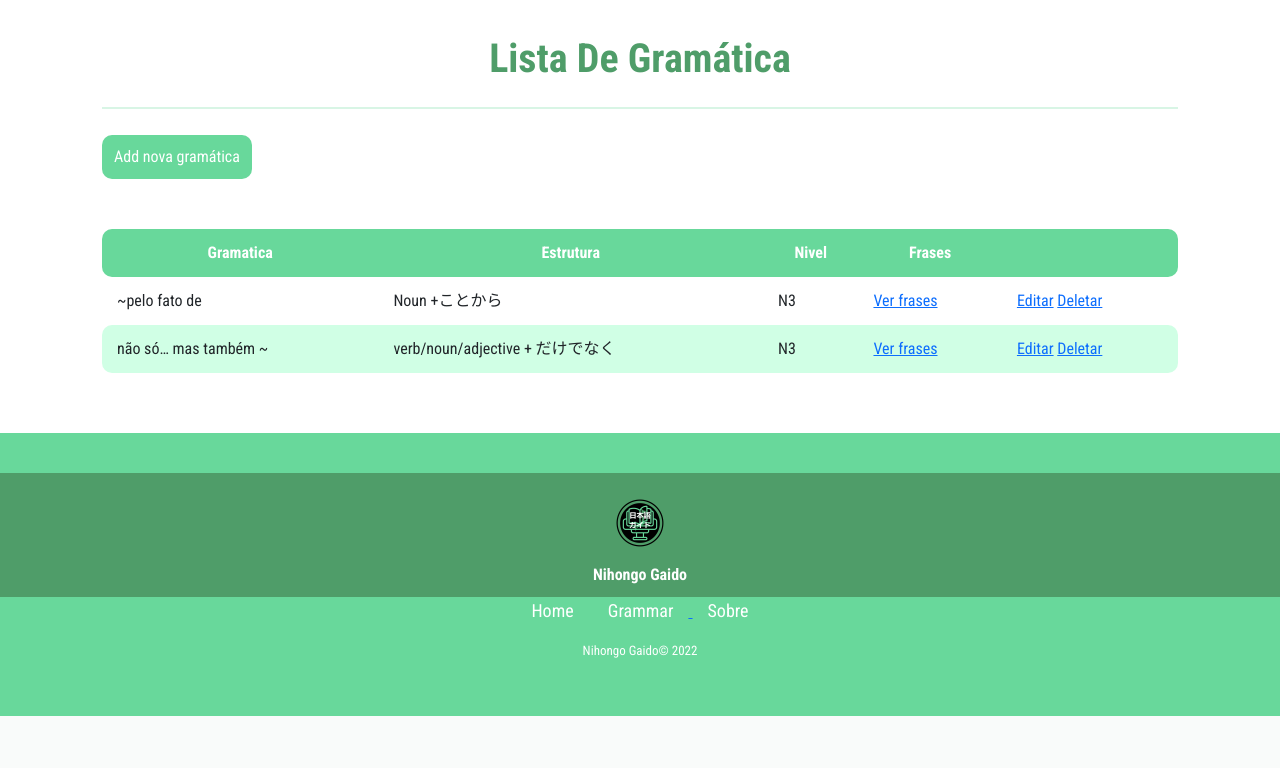
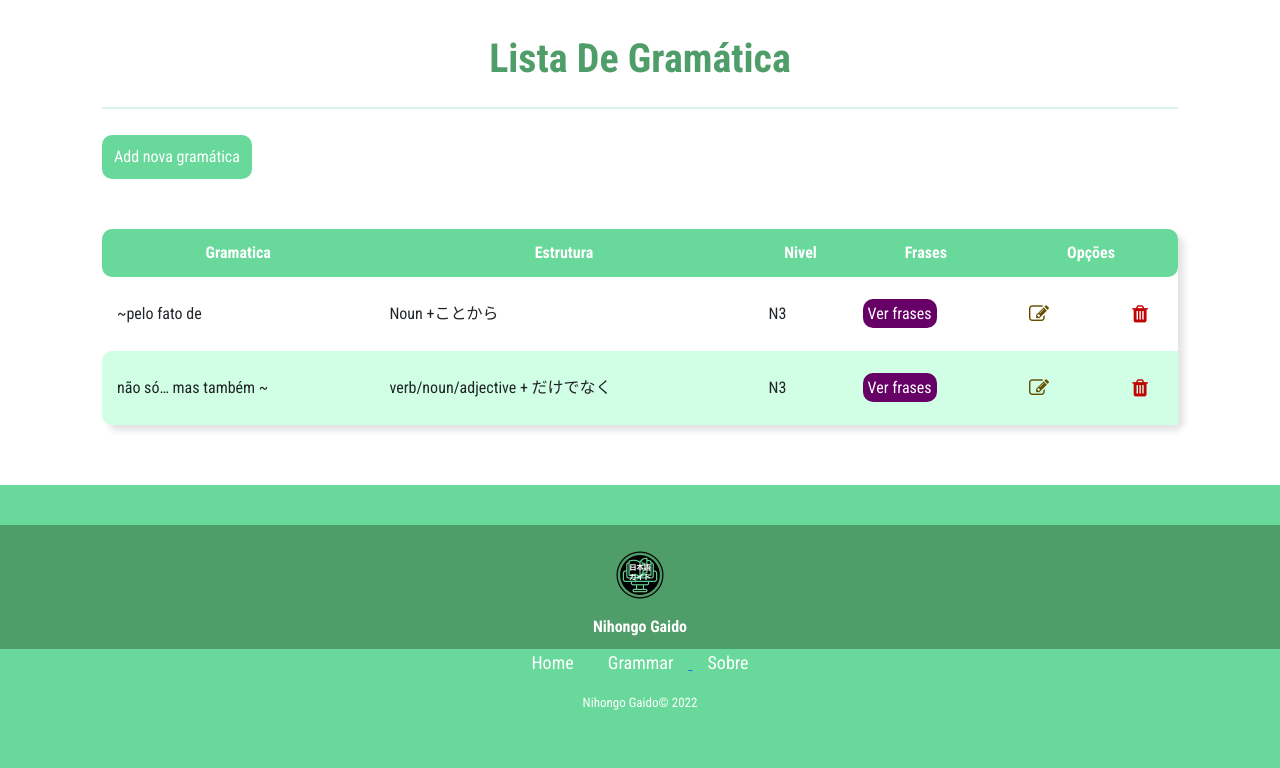
Before and after one commit to Renildo15/Nihongo-Gaido, a Django app: page /grammar/grammar_list/ in a window 1280 px wide. Shown: the part 89-857 px from the top of the page. Before the commit the page ends 805 px from the top, so only its background shows below. Run offline with Django 4.2, Linux system fonts and the light colour scheme; data comes from the database, SQL or seed files in the repository; both versions use the stored data as it was after the commit; some web fonts are replaced.

Commit message:
Adicionando estilo na tabela grammar #21

```diff
--- a/src/grammar_app/templates/grammar_list.html
+++ b/src/grammar_app/templates/grammar_list.html
@@ -21,7 +21,7 @@
           <th>Estrutura</th>
           <th>Nivel</th>
           <th>Frases</th>
-          <th></th>
+          <th>Opções</th>
         </tr>
       </thead>
       <tbody>
@@ -31,9 +31,9 @@
           <td>{{g.estrutura}}</td>
           <td>{{g.nivel}}</td>
           <td><a class="btn-frase" href="{% url 'phrase:phrases_list' g.id %}">Ver frases</a></td>
-          <td>
-            <a class="btn-edit" href="{% url 'grammar:update' g.id %}">Editar</a>
-            <a class="btn-delete" href="{% url 'grammar:delete' g.id %}">Deletar</a>
+          <td class="btn-table">
+            <a class="btn-edit" href="{% url 'grammar:update' g.id %}"><i class="fa fa-edit"></i></a>
+            <a class="btn-delete" href="{% url 'grammar:delete' g.id %}"><i class="fa fa-trash"></i></a>
           </td>
         </tr>
         {% endfor %}
--- a/src/static/styles/estilo-11.css
+++ b/src/static/styles/estilo-11.css
@@ -465,7 +465,55 @@ i{
 .table-css{
     width: 100%;
     border-collapse: collapse;
-    border-radius: 50%;
+    border-radius: 10px;;
+    box-shadow: 6px 6px 6px #0000001c;
+}
+
+.btn-table{
+    display: flex;
+    flex-direction: row;
+    justify-content: space-between;
+    align-items: center;
+}
+.btn-table a{
+    margin: 10px;
+    font-size: 20px;
+}
+
+.btn-frase {
+    text-decoration: none;
+    background-color: #660066;
+    padding: 5px;
+    border-radius: 10px;
+    color: #fff;
+}
+.btn-frase:hover {
+    background-color: #420042;
+    color: #fff;
+    box-shadow: 6px 6px 1px #0000001c;
+}
+
+.btn-edit i{
+    color: #664e00;
+}
+.btn-edit i:hover{
+    color: #664e00;
+    transform: scale(1.5);
+
+}
+.btn-detail i{
+    color: #660066;
+}
+.btn-detail i:hover{
+    color: #660066;
+    transform: scale(1.5);
+}
+.btn-delete i{
+    color: #c00303;
+}
+.btn-delete i:hover{
+    transform: scale(1.5);
+    color: #c00303;
 }
 
 
```
Also changed, not shown: src/phrases_app/templates/phrase_list.html (+6 -6 lines), src/db.sqlite3.
